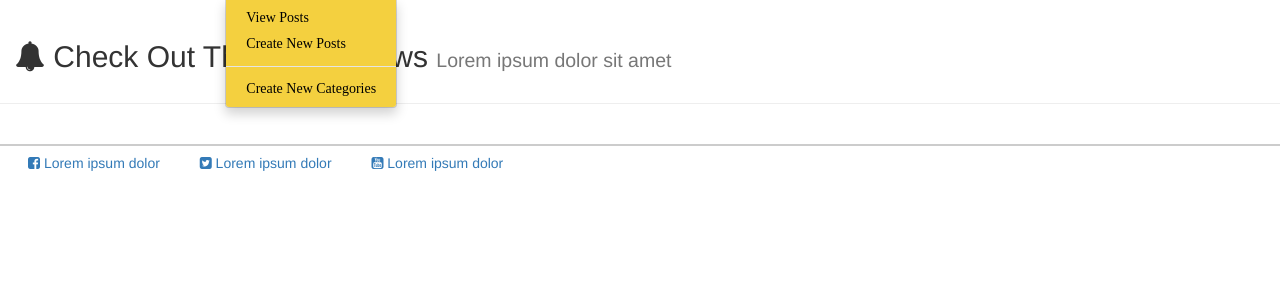
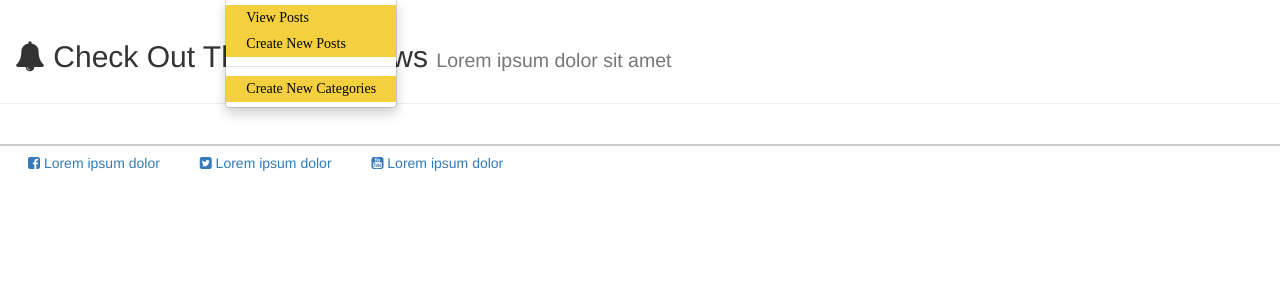
Before and after one commit to nikofernandez/ciICON, a CodeIgniter app: page /ciICON/index.php/news/index in a window 1280 px wide, after a click on "Posts". Shown: the part 52-352 px from the top of the page. Run offline with CodeIgniter, Linux system fonts and the light colour scheme; the visitor is signed in with stand-in values (Sample User, id 1); data that the repository does not hold is empty; some libraries are stand-ins or nearby versions.

Commit message:
Deleted css and changed navbar-brand to logo

```diff
--- a/application/views/templates/header.php
+++ b/application/views/templates/header.php
@@ -26,13 +26,6 @@
     <link rel="stylesheet" href="<?php echo base_url(); ?>assets/css/timeline.css">
 
     <link rel="stylesheet" href="<?php echo base_url(); ?>assets/flat/orange.css">
-
-    <style media="screen">
-      .navbar-nav > li > .dropdown-menu{
-        background-color: #F4D03F !important;
-      }
-    </style>
-
   </head>
   <body>
     <nav class="navbar navbar-default">
@@ -45,7 +38,9 @@
             <span class="icon-bar"></span>
           </button>
           <?php if(!$this->session->userdata('logged_in')) : ?>
-            <a class="navbar-brand navbar-brand-centered btn btn-link" href="<?php echo base_url(); ?>"><span class="fa fa-newspaper-o"></span> ICON</a>
+            <!-- <span class="fa fa-newspaper-o"></span> ICON -->
+            <!-- <img src="<?php// echo base_url(); ?>assets/img/ICON_Logo.png" alt=""> -->
+            <a class="navbar-brand navbar-brand-centered btn btn-link" href="<?php echo base_url(); ?>"><img src="<?php echo base_url(); ?>assets/img/ICON_Logo.png" alt=""></a>
           <?php endif; ?>
 
           <?php if($this->session->userdata('logged_in')) : ?>
```
